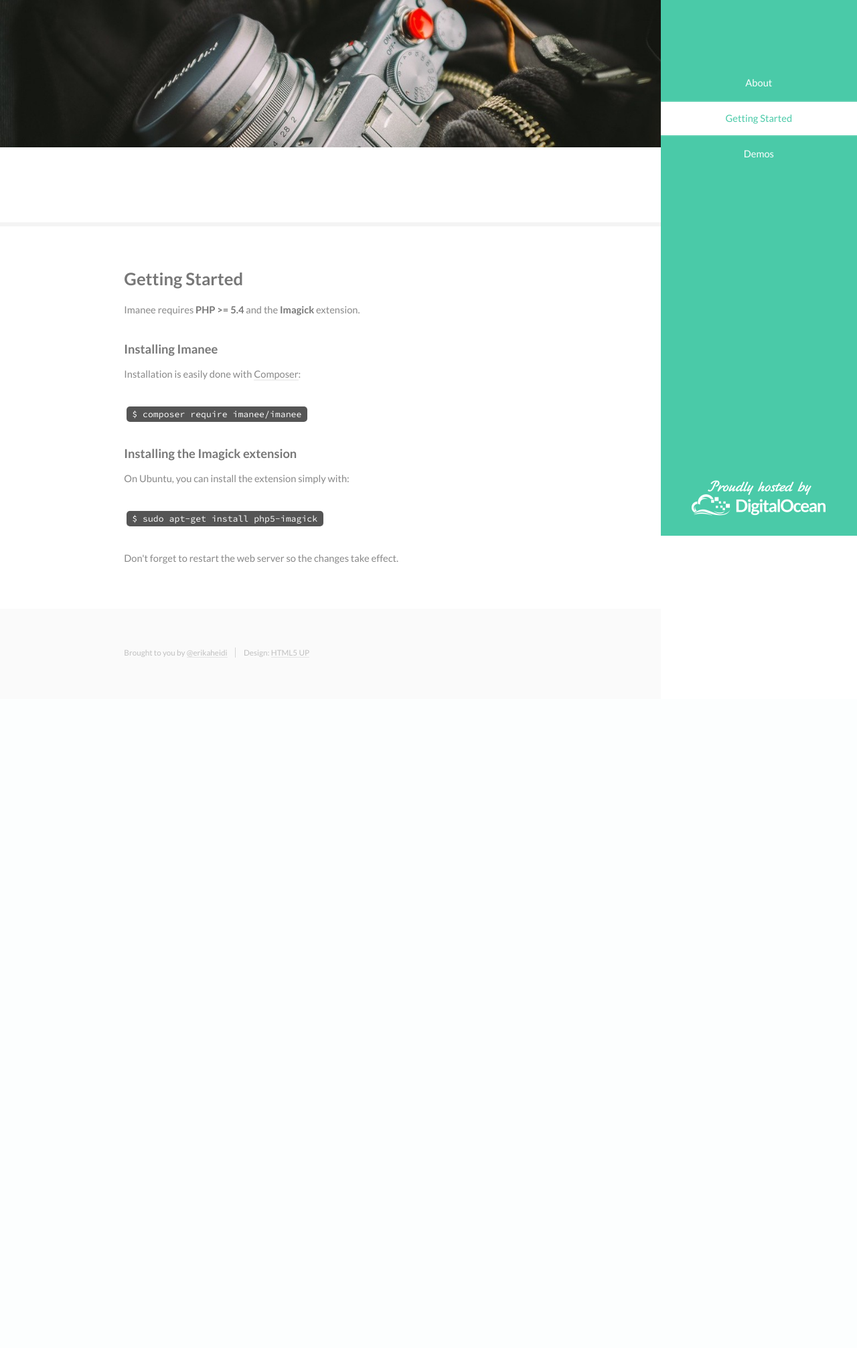
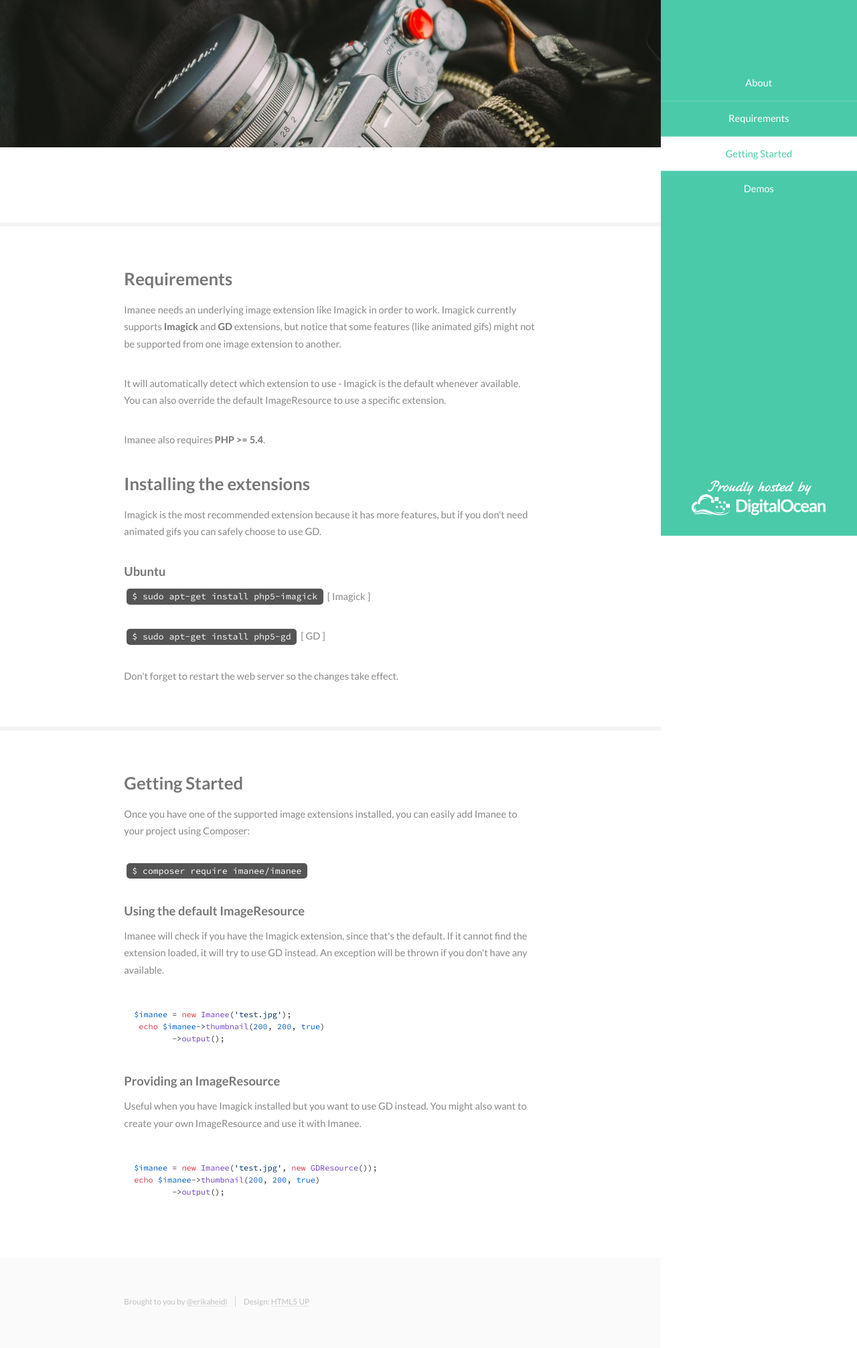
Before and after one commit to imanee/website, a PHP site: template src/Imanee/Resources/views/index.html.twig in a window 1280 px wide. Shown: the whole page at 67% size. Before the commit the page ends 982 px from the top, so only its background shows below. Run offline with PHP 8.4, Linux system fonts and the light colour scheme; the template is opened without the code that fills it, so the values that code supplies are empty; some libraries are stand-ins or nearby versions.

Commit message:
Updated website for latest release

```diff
--- a/app/config.yml
+++ b/app/config.yml
@@ -2,10 +2,10 @@ project:
   name: Imanee
   url: http://imanee.io
   tagline: PHP Image Manipulation library
-  tags: php, image, imagick, imagemagick, image processing, image manipulation
+  tags: php, image, imagick, imagemagick, image processing, image manipulation, GD
   enable_fork_ribbon: yes
   github: imanee/imanee
-  description: Imanee is a wrapper for the Imagemagick library in PHP (Imagick extension). It provides a simple workflow and several convenient methods to facilitate image processing and manipulation, like image composition, applying effects and filters to an image, animating gifs and more.
+  description: Imanee is an image manipulation library in PHP. It provides a simple workflow and several convenient methods to facilitate image processing and manipulation, like image composition, applying effects and filters to an image, animating gifs (only supported when using Imagick) and more.
   avatar: /images/imanee_cat_button.png
 
 google_ua: UA-60049657-1
--- a/src/Common/Resources/views/_partials/nav.html.twig
+++ b/src/Common/Resources/views/_partials/nav.html.twig
@@ -1,7 +1,8 @@
 <nav id="nav">
     <ul>
-        <li><a href="#one" class="active">About</a></li>
-        <li><a href="#two">Getting Started</a></li>
-        <li><a href="#three">Demos</a></li>
+        <li><a href="#about" class="active">About</a></li>
+        <li><a href="#requirements">Requirements</a></li>
+        <li><a href="#getting-started">Getting Started</a></li>
+        <li><a href="#demos">Demos</a></li>
     </ul>
 </nav>
--- a/src/Common/Resources/views/main.html.twig
+++ b/src/Common/Resources/views/main.html.twig
@@ -51,7 +51,7 @@
 
                         {% block section_one %}
                             <!-- One -->
-                            <section id="one">
+                            <section id="about">
                                 <div class="container">
                                     <header class="major">
                                         <h2>{{ app.config.project.name }}</h2>
@@ -62,9 +62,22 @@
                             </section>
                         {% endblock %}
 
+                        {% block section_requirements %}
+                            <!-- Requirements -->
+                            <section id="requirements">
+                                <div class="container">
+                                    <h3>Requirements</h3>
+                                    <p>This library requires X and Y</p>
+
+                                    <p><code>$ composer require {{ app.config.project.github }}</code></p>
+
+                                </div>
+                            </section>
+                        {% endblock %}
+
                         {% block section_two %}
                             <!-- Two -->
-                            <section id="two">
+                            <section id="getting-started">
                                 <div class="container">
                                     <h3>Getting Started</h3>
                                     <p>This library requires X and Y</p>
@@ -78,7 +91,7 @@
                         {% block section_three %}
                             {% if demos %}
                                 <!-- Three -->
-                                <section id="three">
+                                <section id="demos">
                                     <div class="container">
                                         <h3>Demos</h3>
                                         <p>Some funny and interesting demos to get you started.</p>
--- a/src/Imanee/Resources/views/index.html.twig
+++ b/src/Imanee/Resources/views/index.html.twig
@@ -1,23 +1,55 @@
 {% extends 'main.html.twig' %}
+
+
+{% block section_requirements %}
+    <!-- Requirements -->
+    <section id="requirements">
+        <div class="container">
+            <h3>Requirements</h3>
+            <p>Imanee needs an underlying image extension like Imagick in order to work. Imagick currently supports <strong>Imagick</strong> and <strong>GD</strong> extensions,
+            but notice that some features (like animated gifs) might not be supported from one image extension to another.</p>
+            <p>It will automatically detect which extension to use - Imagick is the default whenever available. You can also override
+            the default ImageResource to use a specific extension.</p>
+
+            <p>Imanee also requires <strong>PHP >= 5.4</strong>.</p>
+
+            <h3>Installing the extensions</h3>
+            <p>Imagick is the most recommended extension because it has more features, but if you don't need animated gifs you can safely choose to use GD.</p>
+
+            <h4>Ubuntu</h4>
+
+            <p><code>$ sudo apt-get install php5-imagick</code> [ Imagick ]</p>
+            <p><code>$ sudo apt-get install php5-gd</code> [ GD ]</p>
+
+            <p><small>Don't forget to restart the web server so the changes take effect.</small></p>
+        </div>
+    </section>
+{% endblock %}
 
 {% block section_two %}
 <!-- Two -->
-<section id="two">
+<section id="getting-started">
     <div class="container">
         <h3>Getting Started</h3>
-        <p>Imanee requires <strong>PHP >= 5.4</strong> and the <strong>Imagick</strong> extension.</p>
-
-        <h4>Installing Imanee</h4>
-        <p>Installation is easily done with <a href="https://getcomposer.org/" target="_blank" title="Composer">Composer</a>:</p>
+        <p>Once you have one of the supported image extensions installed, you can easily add Imanee to your project
+        using <a href="https://getcomposer.org/" target="_blank" title="Composer">Composer</a>:</p>
 
         <p><code>$ composer require imanee/imanee</code></p>
 
-        <h4>Installing the Imagick extension</h4>
-        <p>On Ubuntu, you can install the extension simply with:
+        <h4>Using the default ImageResource</h4>
+        <p>Imanee will check if you have the Imagick extension, since that's the default. If it cannot find the extension loaded, it will try to use GD instead.
+        An exception will be thrown if you don't have any available.</p>
+<pre><code class="php">$imanee = new Imanee('test.jpg');
+ echo $imanee->thumbnail(200, 200, true)
+        ->output();
+</code></pre>
 
-            <p><code>$ sudo apt-get install php5-imagick</code></p>
-
-        <p><small>Don't forget to restart the web server so the changes take effect.</small></p>
+        <h4>Providing an ImageResource</h4>
+        <p>Useful when you have Imagick installed but you want to use GD instead. You might also want to create your own ImageResource and use it with Imanee.</p>
+<pre><code class="php">$imanee = new Imanee('test.jpg', new GDResource());
+echo $imanee->thumbnail(200, 200, true)
+        ->output();
+    </code></pre>
 
     </div>
 </section>
--- a/web/css/style.css
+++ b/web/css/style.css
@@ -1038,7 +1038,7 @@
 
 /* One */
 
-	#one:before {
+	#about:before {
 		background-image: url("../images/banner.jpg");
 		background-position: top right;
 		background-repeat: no-repeat;
```
Also changed, not shown: src/Common/Resources/views/_partials/demo_nav.html.twig (+4 -3 lines).
